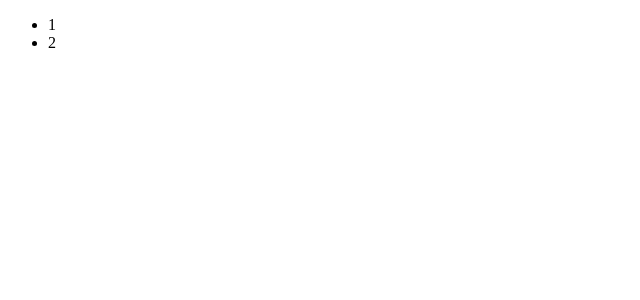
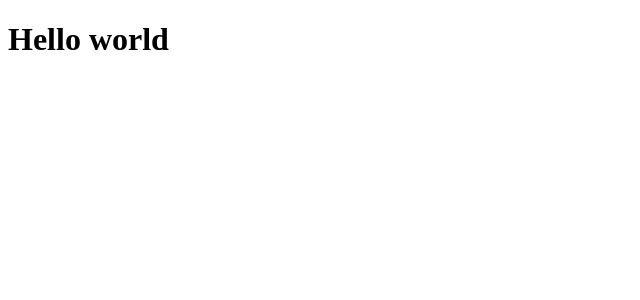
Before and after one commit to Vitalik1995Rikov/reactApp, a React (Create React App) app in the folder myapp/: page / in a window 1280 px wide. Shown: the top 300 px of the page, without its empty margins (0-640 px from the left). Built offline with nearby package versions, Linux system fonts and the light colour scheme.

Commit message:
gurufy 1

```diff
--- a/myapp/src/App.js
+++ /dev/null
@@ -1,20 +0,0 @@
-const styles = {
-  ul: {
-    listStyle: 'none',
-    margin: 0,
-    padding: 0
-  }
-}
-
-function App() {
-  return (
-    <div className="App">
-      <ul styles={styles.ul}>
-        <li>1</li>
-        <li>2</li>
-      </ul>
-    </div>
-  );
-}
-
-export default App;
--- a/myapp/src/index.js
+++ b/myapp/src/index.js
@@ -1,16 +1,11 @@
 import React from 'react';
 import ReactDOM from 'react-dom';
-import App from './App';
-import reportWebVitals from './reportWebVitals';
+
+function SayHello() {
+  return <h1>Hello world</h1>
+}
 
 ReactDOM.render(
-  <React.StrictMode>
-    <App />
-  </React.StrictMode>,
+    <SayHello/>,
   document.getElementById('root')
 );
-
-// If you want to start measuring performance in your app, pass a function
-// to log results (for example: reportWebVitals(console.log))
-// or send to an analytics endpoint. Learn more: https://bit.ly/CRA-vitals
-reportWebVitals();
--- a/myapp/src/reportWebVitals.js
+++ /dev/null
@@ -1,13 +0,0 @@
-const reportWebVitals = onPerfEntry => {
-  if (onPerfEntry && onPerfEntry instanceof Function) {
-    import('web-vitals').then(({ getCLS, getFID, getFCP, getLCP, getTTFB }) => {
-      getCLS(onPerfEntry);
-      getFID(onPerfEntry);
-      getFCP(onPerfEntry);
-      getLCP(onPerfEntry);
-      getTTFB(onPerfEntry);
-    });
-  }
-};
-
-export default reportWebVitals;
```
Also changed, not shown: myapp/src/setupTests.js (deleted, +0 -5 lines).
